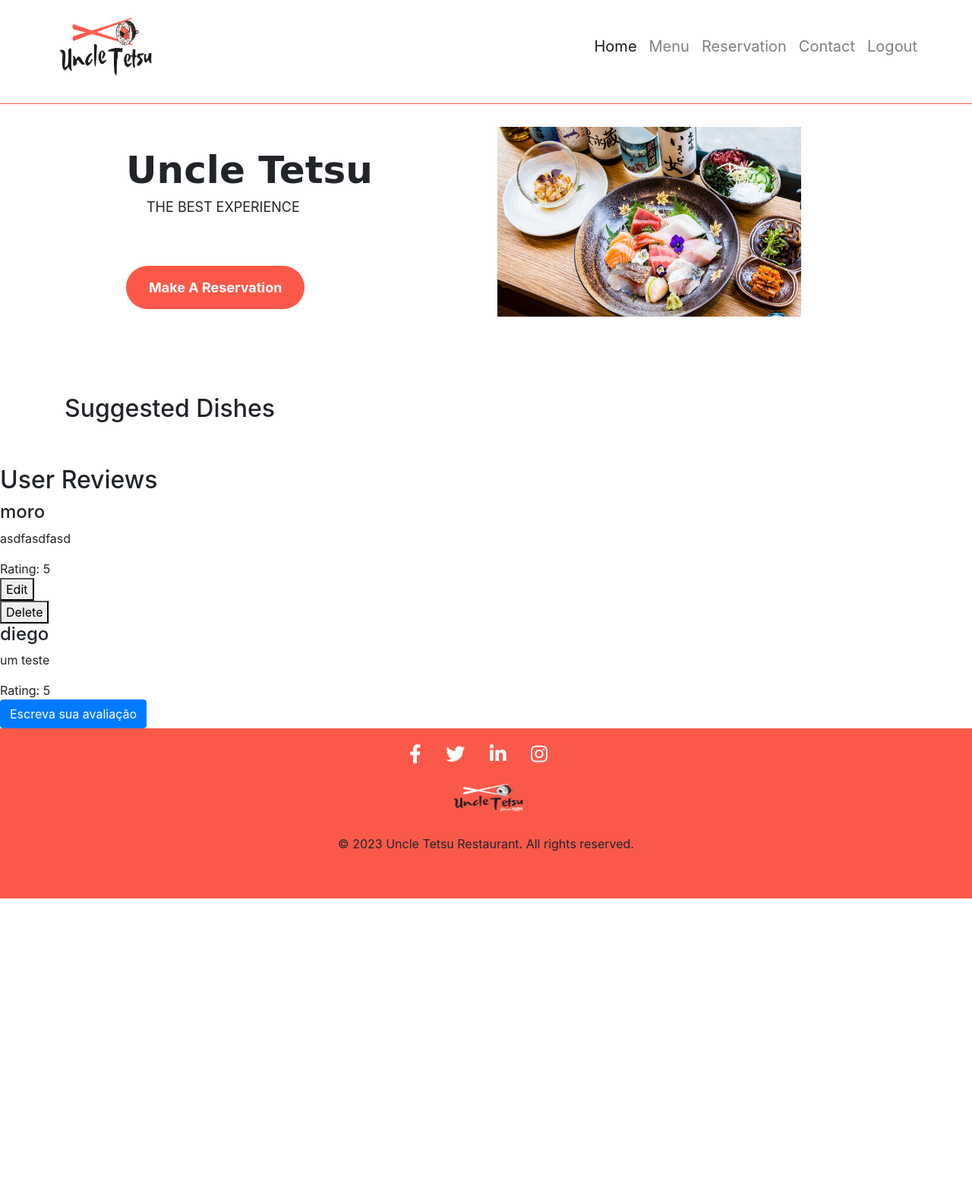
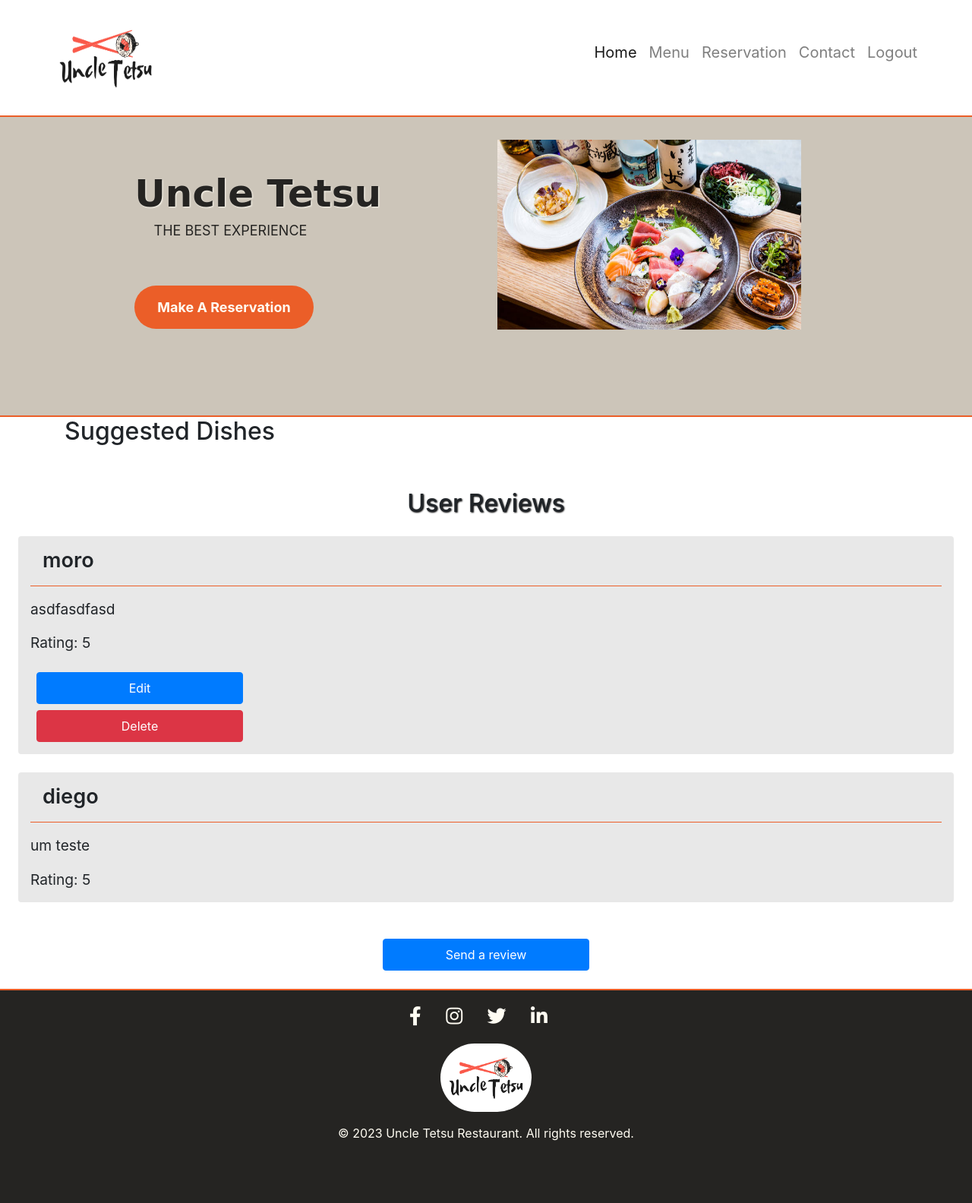
Before and after one commit to Diegomoro415/Restaurant, a Django app: page / in a window 1280 px wide. Shown: the whole page at 76% size. Before the commit the page ends 1183 px from the top, so only its background shows below. Run offline with Django 4.2, Linux system fonts and the light colour scheme; a user stored in the database is signed in; data comes from the database, SQL or seed files in the repository; both versions use the stored data as it was after the commit; data that the repository does not hold is empty; some libraries are stand-ins or nearby versions.

Commit message:
select color palette , style home-page

```diff
--- a/home/templates/Home/home.html
+++ b/home/templates/Home/home.html
@@ -90,11 +90,11 @@
             {% if user.is_authenticated and user == review.author %}
               <form action="{% url 'home:edit_review' review.pk %}">
                 {% csrf_token %}
-                <button type="submit">Edit</button>
+                <button class='btn btn-primary edit-button' type="submit">Edit</button>
               </form>
               <form action="{% url 'home:delete_review' review.pk %}" method="post">
                 {% csrf_token %}
-                <button type="submit">Delete</button>
+                <button class='btn btn-danger' type="submit">Delete</button>
               </form>
             {% endif %}
           </div>
@@ -106,8 +106,8 @@
 
 <!-- Form for sending a new evaluation (only if the user is authenticated) -->
     {% if user.is_authenticated %}
-    <div class="user-review-form">
-        <button type="button" class="btn btn-primary" data-toggle="modal" data-target="#write-review-modal">Escreva sua avaliação</button>
+    <div class="user-review-form text-center">
+        <button type="button" class="btn btn-primary" data-toggle="modal" data-target="#write-review-modal">Send a review</button>
     </div>
     {% else %}
     <p>Please <a href="{% url 'login' %}">login</a> to make a review.</p>
--- a/static/site_static/css/style.css
+++ b/static/site_static/css/style.css
@@ -1,11 +1,17 @@
+
 /* Nav Bar */
+.logo{
+  border-radius: 50px;
+  margin-top: 1rem;
+}
+
 .container.mt-4{
   margin: 0;
 }
 
 .navbar {
   padding: 0.5rem 4rem;
-  border-bottom: #FA594A 1px solid;
+  border-bottom: #EB5E28 2px solid;
   margin-top: -15px;
 }
 
@@ -13,17 +19,28 @@
   font-size: 20px;
 }
 
+button.navbar-toggler {
+  margin: -1rem;
+}
+
 /* Main Banner */
 
 .main-banner {
   padding: 30px 0;
+  background-color: #CCC5B9;
+  border-bottom: #EB5E28 2px solid;
 }
 
 .main-banner .left-content {
   margin-bottom: 20px;
+  padding: 1rem;
+  border-radius: 4px;
 }
 
+
 .main-banner h4 {
+  color: #252422;
+  text-shadow: 1px 1px 2px #FFFCF2;
   font-family: 'Beach Resort', cursive;
   font-size: 50px;
   font-weight: 700;
@@ -32,6 +49,7 @@
 }
 
 .main-banner h6 {
+  color: #252422;
   font-size: 18px;
   font-weight: 400;
   margin-bottom: 15%;
@@ -51,8 +69,8 @@
 .main-white-button a {
   display: inline-block;
   padding: 15px 30px;
-  background-color: #FA594A;
-  color: #FFFFFF;
+  background-color: #EB5E28;
+  color: #FFFCF2;
   font-size: 18px;
   font-weight: bold;
   text-decoration: none;
@@ -63,22 +81,91 @@
   background-color: #FF453A;
 }
 
+/* User Reviews */
+
+.user-review {
+  background-color: #e8e8e8;
+  margin: 1.5rem auto;
+  border-radius: 4px;
+  padding-bottom: 1rem;
+}
+
+#user-reviews>h2 {
+  text-align: center;
+  text-shadow: 1px 1px 2px #000000
+}
+
+.user-reviews-container {
+  margin: 1.5rem;
+}
+
+button.btn.btn-primary.edit-button {
+  margin: 1.5rem 1.5rem 0.5rem;
+  padding: 0.5rem 1.5rem;
+  width: 17rem;
+}
+
+button.btn.btn-primary {
+  margin: 1.5rem;
+  padding: 0.5rem 1.5rem;
+  width: 17rem;
+}
+
+button.btn.btn-primary:hover {
+  background-color: #0056b3;
+  border-color: #0056b3;
+  color: #fff;
+}
+
+button.btn.btn-danger {
+  margin: 0 1.5rem;
+  padding: 0.5rem 1.5rem;
+  width: 17rem;
+}
+
+button.btn.btn-primary:hover {
+  background-color: #0056b3;
+  border-color: #0056b3;
+  color: #fff;
+}
+
+/* User Review */
+
+.user-review>h4 {
+margin: 1rem;
+padding: 1rem;
+font-size: 1.7rem;
+font-weight: 600;
+border-bottom: #EB5E28 1px solid;
+}
+
+.user-review>p, span {
+  font-size: 1.2rem;
+  margin: 1rem;
+}
+
+
 /* Footer */
 
+footer.text-center.py-3 {
+  border-top: #EB5E28 2px solid;
+  background-color: #252422;
+  color: #FFFCF2;
+}
+
 footer a {
-  color: #fff;
+  color: #FFFCF2;
   font-size: 25px;
   letter-spacing: 20px;
 }
 
 footer img {
   width: 120px;
-  height: 100px;
-  margin-top: -30px;
+  height: 90px;
 }
 
-footer.text-center.py-3 {
-    height: 14rem;
+.logo-footer {
+  margin: -1rem 0 1rem;
 }
 
 /* Menu */
--- a/templates/base.html
+++ b/templates/base.html
@@ -40,7 +40,7 @@
     <header>
       <nav class="navbar navbar-expand-lg navbar-light">
           <a class="navbar-brand" href="{% url 'home:home' %}">
-              <img src="{% static 'site_static/images/ut_logo.png' %}" alt="Logo" width="150" height="125">
+              <img src="{% static 'site_static/images/ut_logo.png' %}" class='logo' alt="Logo" width="150" height="125">
           </a>
           <button class="navbar-toggler" type="button" data-toggle="collapse" data-target="#navbarNav" aria-controls="navbarNav" aria-expanded="false" aria-label="Toggle navigation">
               <span class="navbar-toggler-icon"></span>
@@ -101,7 +101,7 @@
 
 
     <!-- ***** Footer Start ***** -->
-    <footer class="text-center py-3" style="background-color: #FA594A;">
+    <footer class="text-center py-3">
         <div class="container">
             <div class="row">
                 <div class="col-lg-12">
@@ -110,21 +110,21 @@
                             <a href="https://www.facebook.com/" target="_blank"><i class="fab fa-facebook-f"></i></a>
                         </li>
                         <li class="list-inline-item">
+                            <a href="https://www.instagram.com/" target="_blank"><i class="fab fa-instagram"></i></a>
+                        </li>
+                        <li class="list-inline-item">
                             <a href="https://twitter.com/" target="_blank"><i class="fab fa-twitter"></i></a>
                         </li>
                         <li class="list-inline-item">
                             <a href="https://www.linkedin.com/" target="_blank"><i class="fab fa-linkedin-in"></i></a>
                         </li>
-                        <li class="list-inline-item">
-                            <a href="https://www.instagram.com/" target="_blank"><i class="fab fa-instagram"></i></a>
-                        </li>
                     </ul>
                 </div>
             </div>
             <div class="col-lg3">
-                <div class="logo">
+                <div class="logo-footer">
                     <a href="home.html">
-                        <img src="{% static 'site_static/images/ut_logo2.png' %}" alt="Logo">
+                        <img src="{% static 'site_static/images/ut_logo.png' %}" class='logo' alt="Logo">
                     </a>
                 </div>
             </div>
```
Also changed, not shown: db.sqlite3, static/site_static/images/background_banner.jpeg (added), static/site_static/images/background_body.jpeg (added).
